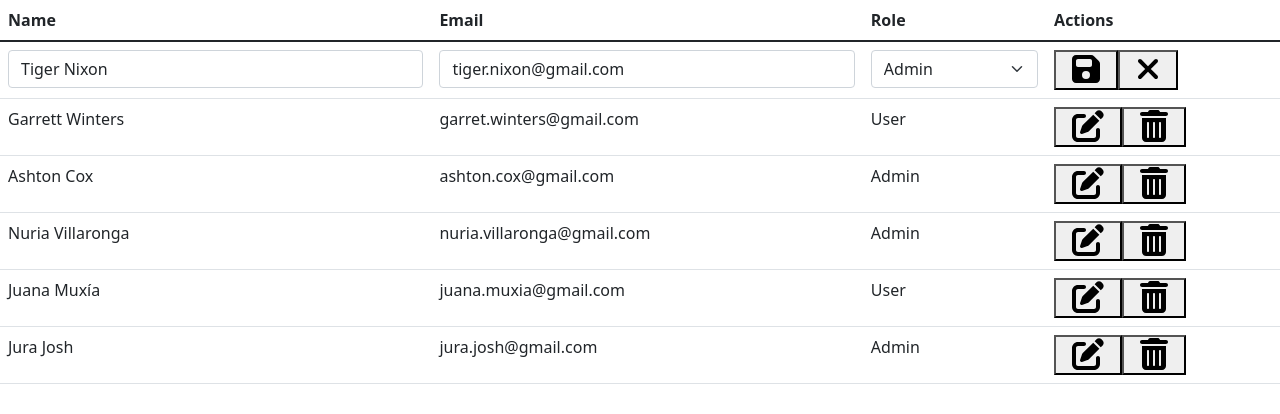
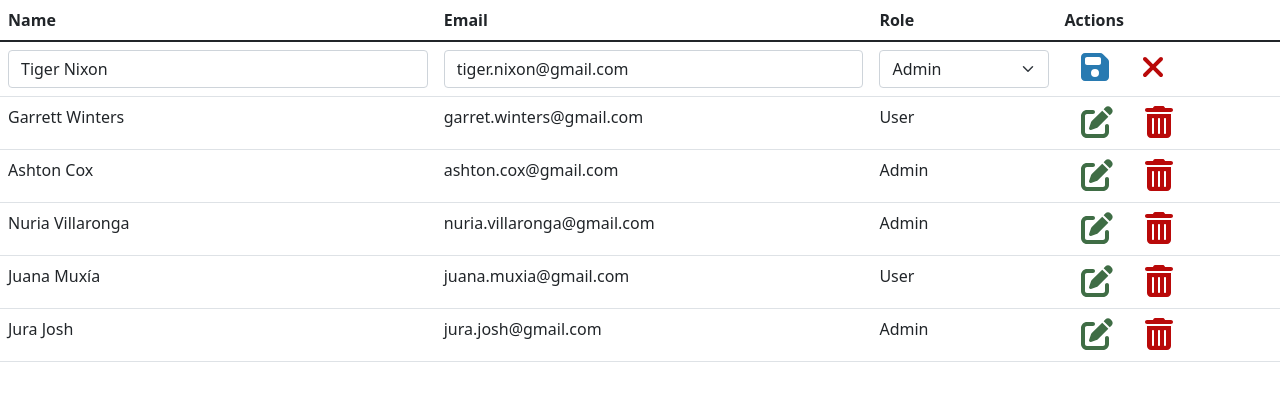
Before and after one commit to NuriaVillaronga/Crud-React, a React (Create React App) app: page / in a window 1280 px wide. Both pictures are taken after a click on the button 993 px from the left and 70 px from the top of the page. Shown: the top 414 px of the page. Built offline with nearby package versions, Linux system fonts and the light colour scheme.

Commit message:
change style buttons

```diff
--- a/src/App.css
+++ b/src/App.css
@@ -1,14 +1,27 @@
-div.iconBtn {
-    display: inline;
-    padding-right: 10px;
-    padding-left: 10px;
+.iconsCrud:hover {
+    cursor: pointer;
 }
 
-.icons:hover {
-    color: rgb(146, 140, 140);
-    cursor: pointer;
+#save:hover {
+    color: rgb(125, 177, 211);
+}
+
+#update:hover {
+    color: rgb(130, 170, 135);
+}
+
+#delete:hover, #cancel:hover {
+    color: rgb(216, 116, 116);
 }
 
 tr.hidde {
     display: none;
 }
+
+.btnIcon {
+    display: inline;
+    border: none !important;
+    margin-right: 10px;
+    margin-left: 10px;
+    background-color: white;
+}
--- a/src/App.js
+++ b/src/App.js
@@ -13,23 +13,28 @@ import userData from "./users-data.json"
 const IconAction = ({ id, size = '2x' }) => {
 
   let imgIcon = '';
+  let iconColor = '';
+
   if(id == "delete") {
       imgIcon = faTrashCan;
+      iconColor = "rgb(185, 9, 9)";
   }
   else if(id == "save") {
       imgIcon = faFloppyDisk;
+      iconColor = "rgb(40, 122, 177)";
   }
   else if(id == "update") {
       imgIcon = faPenToSquare;
+      iconColor = "rgb(63, 109, 69)";
   }
   else if(id == "cancel") {
       imgIcon = faXmark;
+      iconColor = "rgb(185, 9, 9)";
   }
 
-  return (<div id={id} className="iconBtn">
-    <FontAwesomeIcon icon={imgIcon} size={size} className="icons"/>
-  </div>);
+  return (<FontAwesomeIcon id={id} icon={imgIcon} size={size} color={iconColor} className="iconsCrud"/>);
 };
+
 
 const ReadOnlyRow = ({ element, handleEdit }) => {
   return (<tr>
@@ -37,8 +42,8 @@ const ReadOnlyRow = ({ element, handleEdit }) => {
     <td>{element.email}</td>
     <td>{element.rol}</td>
     <td>
-        <button type="button" onClick={(event) => handleEdit(event, element)}><IconAction id="update" size="2x"/></button>
-        <button><IconAction id="delete" size="2x"/></button>
+        <button className="btnIcon" type="button" onClick={(event) => handleEdit(event, element)}><IconAction id="update" size="2x"/></button>
+        <button className="btnIcon"><IconAction id="delete" size="2x"/></button>
     </td>
   </tr>);
 }
@@ -54,8 +59,8 @@ const EditableRow = ({ editForm, handleEditChange, handleCancel }) => {
       </select>
     </td>
     <td>
-        <button type="submit"><IconAction id="save" size="2x"/></button>
-        <button type="button" onClick={handleCancel}><IconAction id="cancel" size="2x"/></button>
+        <button className="btnIcon" type="submit"><IconAction id="save" size="2x"/></button>
+        <button className="btnIcon" type="button" onClick={handleCancel}><IconAction id="cancel" size="2x"/></button>
     </td>
   </tr>);
 }
```
